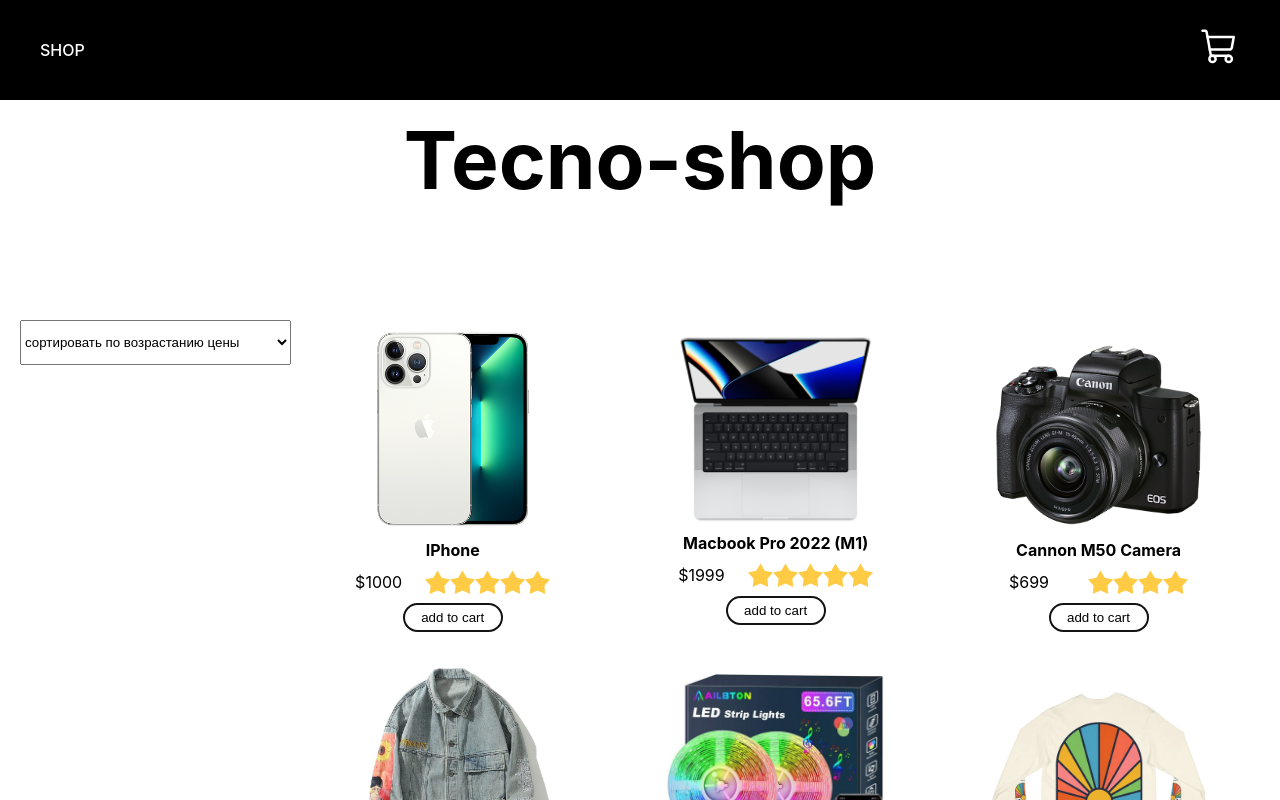
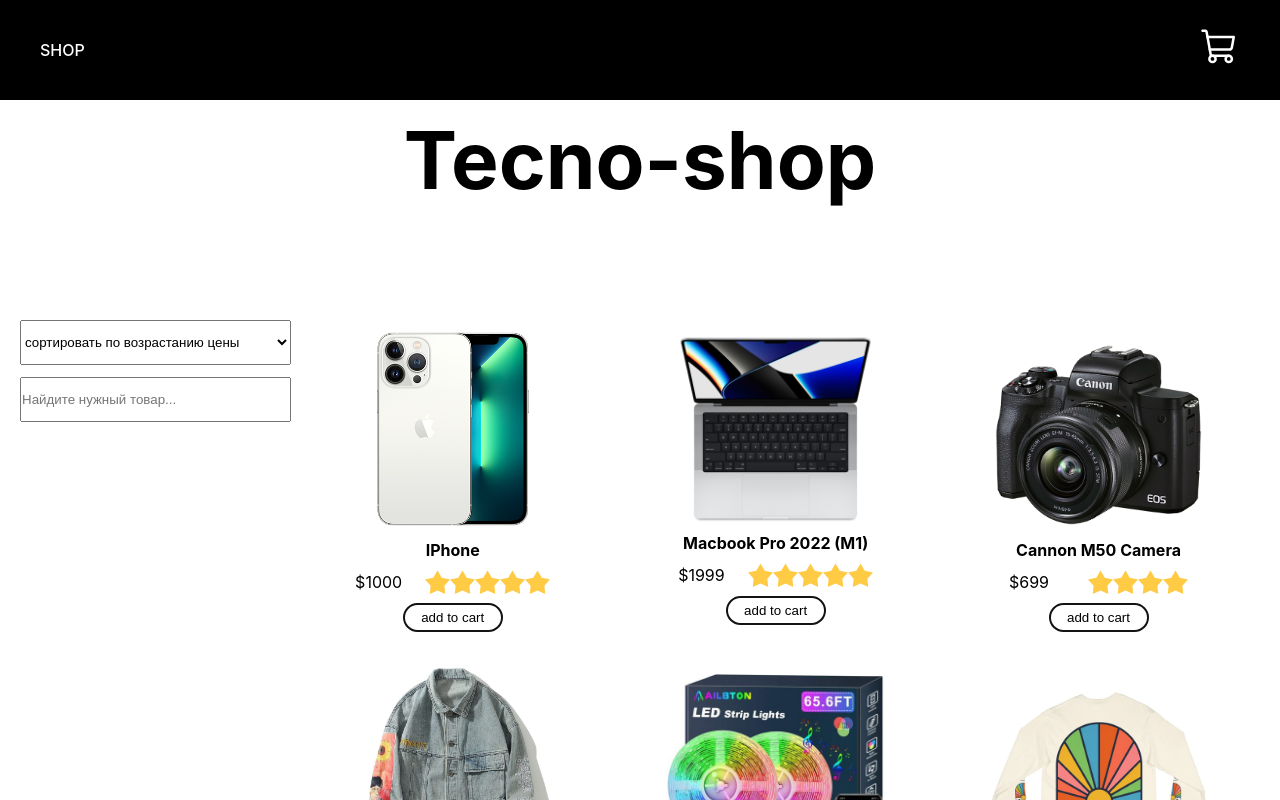
Before and after one commit to potapov11/store-e-commerce-react, a React (Vite) app: page / in a window 1280 px wide. Shown: the top 800 px of the page. Built offline with nearby package versions, Linux system fonts and the light colour scheme.

Commit message:
added sort

```diff
--- a/src/components/form.css
+++ b/src/components/form.css
@@ -56,11 +56,14 @@ div.hide {
 
 .form__text {
   position: absolute;
-	top: -110px;
+  top: -130px;
   left: 0;
   text-align: center;
   font-weight: 600;
   text-transform: uppercase;
+  background-color: white;
+  opacity: 0.8;
+  padding: 10px;
 }
 
 .form__inner-modal {
--- a/src/pages/shop/shop.css
+++ b/src/pages/shop/shop.css
@@ -85,9 +85,20 @@
   width: 28%;
 }
 
-select {
+.sort-select {
   width: 100%;
   height: 45px;
+  margin-bottom: 12px;
+}
+
+.sort-input {
+  width: 100%;
+  height: 45px;
+}
+
+.sort-inner {
+  position: sticky;
+  top: 150px;
 }
 
 @media (max-width: 760px) {
--- a/src/pages/shop/shop.jsx
+++ b/src/pages/shop/shop.jsx
@@ -10,6 +10,7 @@ const sortOptionsArr = [
 
 export function Shop() {
   const [lastSort, setLastSort] = useState("");
+  const [sortInputValue, setSortInputValue] = useState("");
 
   function handleChange(e) {
     setLastSort(e.target.value);
@@ -23,6 +24,12 @@ export function Shop() {
     }
   }
 
+  function setSortInput(e) {
+    setSortInputValue(e.target.value);
+  }
+
+  const filteredProducts = PRODUCTS.filter((item) => item.productName.toLowerCase().includes(sortInputValue.toLowerCase()));
+
   return (
     <div className="container">
       <div className="shop">
@@ -31,16 +38,17 @@ export function Shop() {
         </div>
         <div className="product-wrapper">
           <div className="sort-block">
-            <select name="sort" id="sort" onChange={handleChange}>
-              {sortOptionsArr.map((item) => (
-                <option value={item.value}>{item.text}</option>
-              ))}
-            </select>
+            <div className="sort-inner">
+              <select className="sort-select" name="sort" id="sort" onChange={handleChange}>
+                {sortOptionsArr.map((item) => (
+                  <option value={item.value}>{item.text}</option>
+                ))}
+              </select>
+              <input placeholder="Найдите нужный товар..." className="sort-input" type="text" value={sortInputValue} onChange={(e) => setSortInput(e)} />
+            </div>
           </div>
           <div className="products">
-            {PRODUCTS.map((product) => (
-              <Product key={product.id} data={product} />
-            ))}
+            {filteredProducts.length > 0 ? filteredProducts.map((product) => <Product key={product.id} data={product} />) : PRODUCTS.map((product) => <Product key={product.id} data={product} />)}
           </div>
         </div>
       </div>
```
Lines whose indentation alone changed are shown as unchanged.
